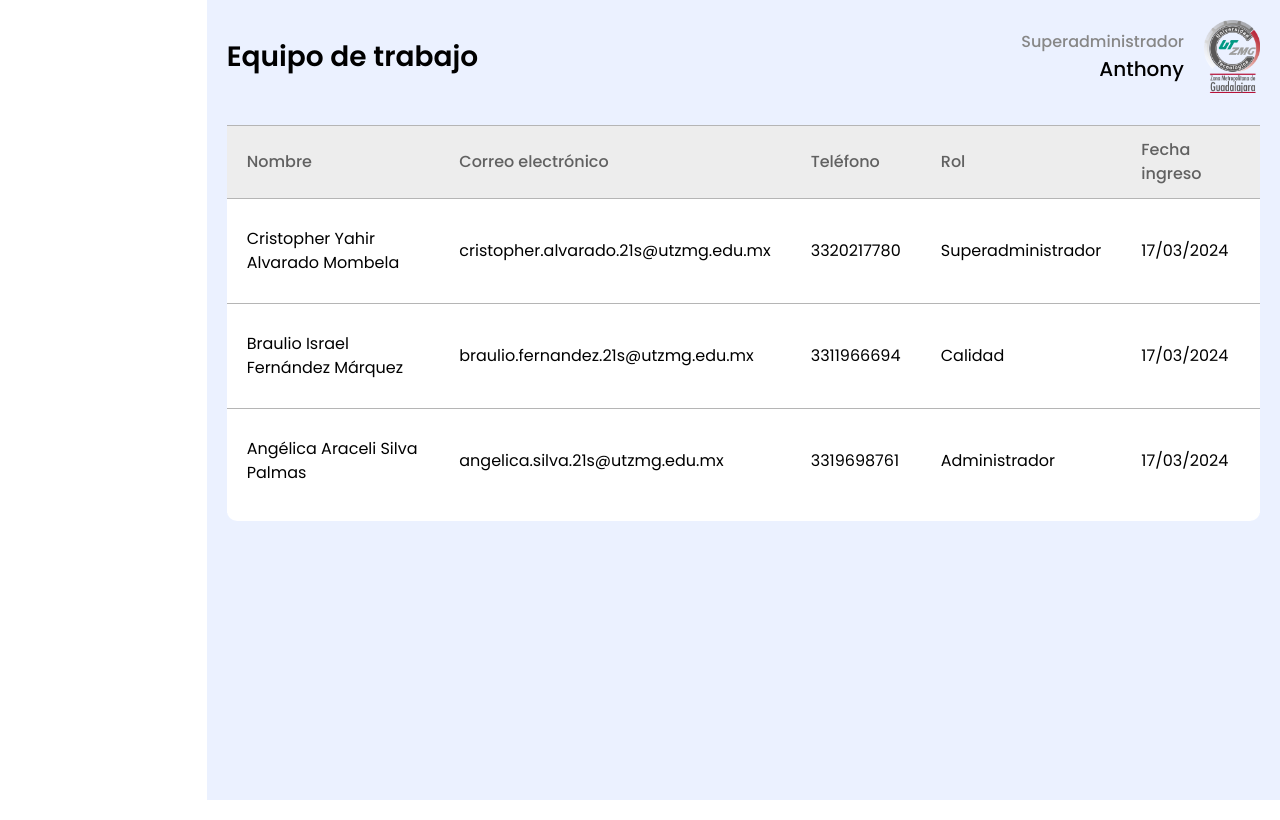
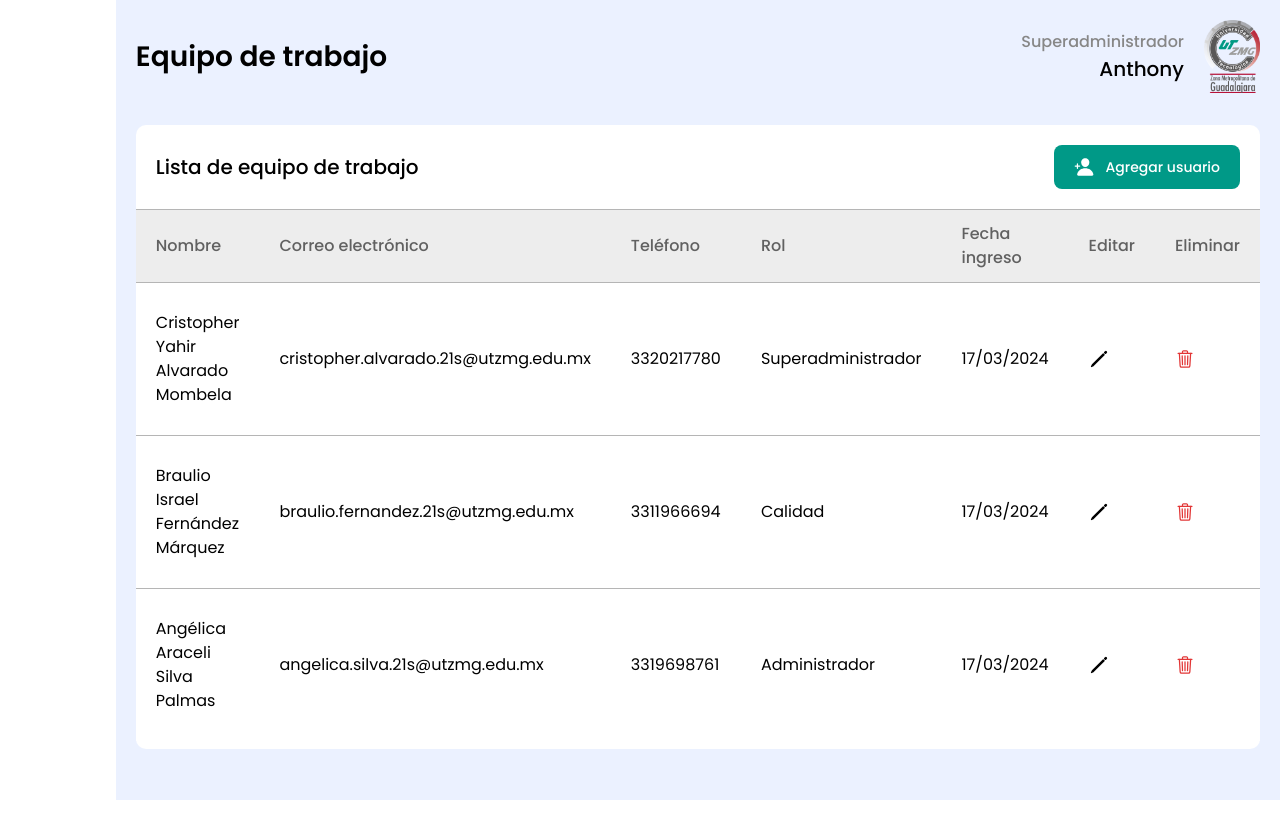
Before and after one commit to CristopherAlvaradoM/busme-client, a Next.js app: page /superadmin/workteam in a window 1280 px wide. Built offline with nearby package versions, Linux system fonts and the light colour scheme.

Commit message:
implement global components in wokteam page

```diff
--- a/src/app/superadmin/workteam/page.tsx
+++ b/src/app/superadmin/workteam/page.tsx
@@ -1,6 +1,8 @@
 import BusmeProfileHeader from "@/app/components/BusmeProfileHeader";
 import BusmeCard from "@/app/components/BusmeCard";
 import BusmeTable from "@/app/components/BusmeTable";
+import { IoPersonAdd } from "react-icons/io5";
+import BusmeCardButtonHeader from "@/app/components/BusmeCardButtonHeader";
 
 const workTeamHeaders = ['Nombre', 'Correo electrónico', 'Teléfono', 'Rol', 'Fecha ingreso'];
 const workTeamData = [
@@ -13,7 +15,9 @@ export default function WorkTeamPage() {
         <div>
             <BusmeProfileHeader rol={"Superadministrador"} title={"Equipo de trabajo"} username={"Anthony"}/>
             <BusmeCard>
-                <BusmeTable headers={workTeamHeaders} data={workTeamData}/>
+                <BusmeCardButtonHeader subtitle={"Lista de equipo de trabajo"} to={"/superadmin"} buttonText={"Agregar usuario"} icon={IoPersonAdd}/>
+                <BusmeTable headers={workTeamHeaders} data={workTeamData} showDeleteColumn={true}
+                            showEditColumn={true}/>
             </BusmeCard>
         </div>
     )
```
